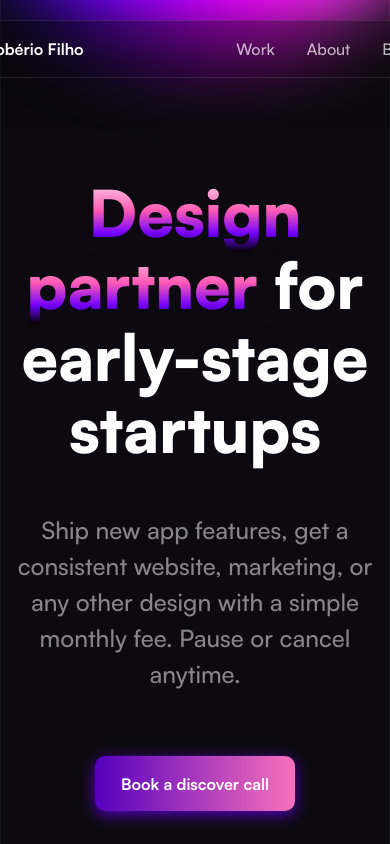
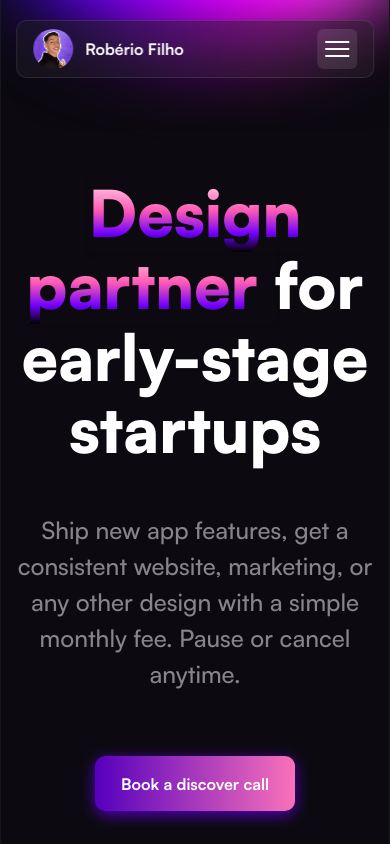
Before and after one commit to roberiof/portifolio, a Next.js app: page / in a window 390 px wide. Shown: the top 844 px of the page. Built offline with nearby package versions, Linux system fonts and the light colour scheme; no server answers.

Commit message:
(feat): add mobile header menu & animation alterations & click sound

```diff
--- a/next.config.js
+++ b/next.config.js
@@ -1,4 +1,27 @@
 /** @type {import('next').NextConfig} */
-const nextConfig = {};
+const nextConfig = {
+  webpack(config, options) {
+    const { isServer } = options;
+    config.module.rules.push({
+      test: /\.(ogg|mp3|wav|mpe?g)$/i,
+      exclude: config.exclude,
+      use: [
+        {
+          loader: require.resolve("url-loader"),
+          options: {
+            limit: config.inlineImageLimit,
+            fallback: require.resolve("file-loader"),
+            publicPath: `${config.assetPrefix}/_next/static/images/`,
+            outputPath: `${isServer ? "../" : ""}static/images/`,
+            name: "[name]-[hash].[ext]",
+            esModule: config.esModule || false
+          }
+        }
+      ]
+    });
+
+    return config;
+  }
+};
 
 module.exports = nextConfig;
--- a/src/app/page.tsx
+++ b/src/app/page.tsx
@@ -5,7 +5,7 @@ import TechnologiesCarousel from "@Sections/TechnologiesCarousel";
 
 export default function Home() {
   return (
-    <main className="relative m-auto min-h-screen w-full max-w-[1660px] border-l border-r border-[#15181f] bg-backgroundInternal-100 text-white md:w-11/12">
+    <main className="relative m-auto  min-h-screen w-full max-w-[1660px] overflow-x-hidden border-l border-r border-[#15181f] bg-backgroundInternal-100 text-white md:w-[90%]">
       <Hero />
       <TechnologiesCarousel />
       <div className="h-screen"></div>
--- a/src/components/Header/Header.tsx
+++ b/src/components/Header/Header.tsx
@@ -1,15 +1,59 @@
+"use client";
+import "./style.css";
 import Image from "next/image";
 import { FaExternalLinkAlt } from "react-icons/fa";
+import Link from "next/link";
 
-import "./style.css";
+import { motion, useAnimationControls } from "framer-motion";
+import { linkedInLink } from "@utils/links";
+import { useRef } from "react";
+import {
+  defaultControlRole,
+  defaultControlName,
+  defaultControlLink,
+  navLinksStyle
+} from "./constants";
+
+import MobileHeader from "./components/MobileHeader";
 
 export const Header = () => {
-  const navLinksStyle =
-    " p-2 px-4 font-medium text-white/70 hover:text-white transition-all duration-500 ";
+  const link = useRef<HTMLAnchorElement | null>(null);
+
+  const controlRole = useAnimationControls();
+  const controlName = useAnimationControls();
+  const controlLink = useAnimationControls();
+
+  const startAnimation = () => {
+    controlRole.start({ opacity: 1, x: -116 });
+    controlName.start({ y: -10 });
+    controlLink.start({ opacity: 1 });
+  };
+
+  const endAnimation = () => {
+    controlRole.start(defaultControlRole);
+    controlName.start(defaultControlName);
+    controlLink.start(defaultControlLink);
+  };
+
   return (
-    <header className="glassmorphism fixed left-1/2 top-5 z-10 flex w-[550px] -translate-x-1/2 justify-between border border-white/10 px-4 py-2 text-white">
-      <div className="group flex items-center gap-2 transition-all">
-        <div className="relative h-10 w-10  rounded-full">
+    <motion.header
+      animate={{ y: 20 }}
+      initial={{ y: "-100%", x: "-50%", left: "50%" }}
+      className="glassmorphism fixed z-10 flex w-11/12 max-w-[550px] justify-between border border-white/10 px-4 py-2 text-white"
+    >
+      <motion.div
+        onHoverStart={startAnimation}
+        onHoverEnd={endAnimation}
+        className="group flex cursor-pointer items-center gap-3 transition-all"
+        onClick={() => link?.current?.click()}
+      >
+        <Link
+          href={linkedInLink}
+          target="__blank"
+          ref={link}
+          className="hidden"
+        />
+        <div className="relative h-10 w-10 flex-shrink-0 rounded-full">
           <Image
             src="/profile.png"
             fill
@@ -17,14 +61,37 @@ export const Header = () => {
             className="cursor-pointer rounded-full object-cover"
           />
         </div>
-        <div className="flex-col text-base">
-          <span className="font-semibold">Robério Filho</span>
-          <span className="hidden text-xs text-white/50 group-hover:flex">
-            Frontend Engineer
-          </span>
-        </div>
-      </div>
-      <nav className="group relative flex">
+        <motion.span
+          transition={{ type: "spring" }}
+          initial={defaultControlName}
+          animate={controlName}
+          className="flex w-full items-center gap-3 font-semibold group-hover:underline"
+        >
+          <span className="flex-shrink-0">Robério Filho</span>
+          <motion.a
+            target="__blank"
+            initial={defaultControlLink}
+            animate={controlLink}
+            transition={{ type: "spring", delay: 0.2 }}
+          >
+            <FaExternalLinkAlt
+              size={12}
+              className="transition-all hover:scale-125 group-hover:scale-125"
+            />
+          </motion.a>
+        </motion.span>
+        <motion.span
+          transition={{ type: "tween", delay: 0.2 }}
+          initial={defaultControlRole}
+          animate={controlRole}
+          className="flex w-full text-xs text-white/50"
+        >
+          Visit my LinkedIn
+        </motion.span>
+      </motion.div>
+
+      {/* WEB HEADER */}
+      <nav className="group relative hidden md:flex">
         <a href="" className={"peer/work" + navLinksStyle}>
           Work
         </a>
@@ -32,7 +99,8 @@ export const Header = () => {
           About
         </a>
         <a
-          href=""
+          href="mediumLink"
+          target="__blank"
           className={"peer/blog flex items-center gap-2 " + navLinksStyle}
         >
           <span>Blog</span>
@@ -42,6 +110,9 @@ export const Header = () => {
         </a>
         <span className="absolute top-0 -z-10 hidden h-full w-[70px] rounded-md border border-white/10 bg-white/10 transition-all group-hover:flex peer-hover/about:left-[73px] peer-hover/blog:left-[148px] peer-hover/work:left-0 peer-hover/blog:w-[80px]"></span>
       </nav>
-    </header>
+
+      {/* MOBILE HEADER */}
+      <MobileHeader />
+    </motion.header>
   );
 };
--- /dev/null
+++ b/src/components/Header/components/MenuButton.tsx
@@ -0,0 +1,67 @@
+import React from "react";
+import { motion } from "framer-motion";
+
+interface MenuButtonProps {
+  isOpen: boolean;
+  onClick: () => void;
+}
+
+const MenuButton = ({ isOpen, onClick }: MenuButtonProps) => {
+  const variant = isOpen ? "opened" : "closed";
+  const top = {
+    closed: {
+      rotate: 0,
+      translateY: 0
+    },
+    opened: {
+      rotate: 45,
+      translateY: 7
+    }
+  };
+  const center = {
+    closed: {
+      opacity: 1
+    },
+    opened: {
+      opacity: 0
+    }
+  };
+  const bottom = {
+    closed: {
+      rotate: 0,
+      translateY: 0
+    },
+    opened: {
+      rotate: -45,
+      translateY: -7
+    }
+  };
+
+  return (
+    <motion.div
+      onClick={onClick}
+      className="flex h-[40px] w-[40px] cursor-pointer flex-col justify-between rounded-md bg-white/10 p-2 py-3"
+    >
+      <motion.span
+        animate={variant}
+        initial={"closed"}
+        variants={top}
+        className="h-[2px] bg-white"
+      ></motion.span>
+      <motion.span
+        animate={variant}
+        initial={"closed"}
+        variants={center}
+        className="h-[2px] bg-white"
+      ></motion.span>
+      <motion.span
+        animate={variant}
+        initial={"closed"}
+        variants={bottom}
+        className="h-[2px] bg-white"
+      ></motion.span>
+    </motion.div>
+  );
+};
+
+export { MenuButton };
--- /dev/null
+++ b/src/components/Header/components/MobileHeader.tsx
@@ -0,0 +1,71 @@
+import React, { useState } from "react";
+import useSound from "use-sound";
+import { FaExternalLinkAlt } from "react-icons/fa";
+import { motion, AnimatePresence } from "framer-motion";
+
+import { mediumLink } from "@/utils/links";
+
+import { MenuButton } from "./MenuButton";
+import { menu, menuItem } from "../constants";
+import clickAudio from "@public/audio/click.mp3";
+
+const MobileHeader = () => {
+  const [play] = useSound(clickAudio);
+  const [open, setOpen] = useState(false);
+
+  return (
+    <div className="relative md:hidden">
+      <motion.span
+        variants={menu}
+        animate={open ? "open" : "closed"}
+        initial="closed"
+        exit="closed"
+        className="select-none"
+      >
+        <MenuButton
+          isOpen={open}
+          onClick={() => {
+            setOpen((prev) => !prev);
+            play();
+          }}
+        />
+        <AnimatePresence>
+          <motion.div
+            initial={"closed"}
+            exit={"closed"}
+            animate={open ? "open" : "closed"}
+            variants={menu}
+            className="absolute right-0 mt-4 flex w-[130px] flex-col gap-2 rounded-md border border-white/10 bg-[rgba(34,33,33,0.9)] p-3"
+          >
+            <motion.a
+              {...menuItem}
+              className="cursor-pointer font-semibold text-[#dddee5] hover:text-white"
+            >
+              Work
+            </motion.a>
+            <motion.a
+              {...menuItem}
+              className="cursor-pointer font-semibold text-[#dddee5] hover:text-white"
+            >
+              About
+            </motion.a>
+            <motion.a
+              {...menuItem}
+              className="flex cursor-pointer items-center gap-2 font-semibold text-[#dddee5] hover:text-white"
+              href={mediumLink}
+              target="__blank"
+            >
+              Blog
+              <FaExternalLinkAlt
+                size={12}
+                className="transition-all hover:scale-125"
+              />
+            </motion.a>
+          </motion.div>
+        </AnimatePresence>
+      </motion.span>
+    </div>
+  );
+};
+
+export default MobileHeader;
--- /dev/null
+++ b/src/components/Header/constants.ts
@@ -0,0 +1,34 @@
+import { Variants, MotionProps } from "framer-motion";
+
+export const menu = {
+  closed: {
+    scale: 0,
+    transition: {
+      delay: 0.15
+    }
+  },
+  open: {
+    scale: 1,
+    transition: {
+      type: "spring",
+      duration: 0.4,
+      delayChildren: 0.2,
+      staggerChildren: 0.05
+    }
+  }
+} satisfies Variants;
+
+export const menuItem = {
+  variants: {
+    closed: { x: -16, opacity: 0 },
+    open: { x: 0, opacity: 1 }
+  },
+  transition: { opacity: { duration: 0.2 } }
+} satisfies MotionProps;
+
+export const navLinksStyle =
+  " p-2 px-4 font-medium text-[#dddee5] hover:text-white transition-all duration-500 ";
+
+export const defaultControlRole = { opacity: 0, y: 11, x: -10 };
+export const defaultControlName = { y: 0 };
+export const defaultControlLink = { opacity: 0 };
--- a/src/components/Header/style.css
+++ b/src/components/Header/style.css
@@ -1,8 +1,7 @@
 .glassmorphism{
-  background: rgba(0,0,0,0.25);
+  background: rgba(34,33,33,0.4);
   box-shadow: 20px 20px 40px -6px rgba(0,0,0,0.2);
-  backdrop-filter: blur(10px);
-  -webkit-backdrop-filter: blur(10px);
+  backdrop-filter: blur(12px);
+  -webkit-backdrop-filter: blur(12px);
   border-radius: 10px;
-
 }
--- /dev/null
+++ b/src/components/Header/types.d.ts
@@ -0,0 +1,4 @@
+declare module "*.mp3";
+declare module "use-sound" {
+  export default function useSound(sound: any, options?: any): any;
+}
--- /dev/null
+++ b/src/utils/links.ts
@@ -0,0 +1,2 @@
+export const linkedInLink = "https://www.linkedin.com/in/roberiof/";
+export const mediumLink = "https://medium.com/@roberiof";
--- a/tsconfig.json
+++ b/tsconfig.json
@@ -20,8 +20,10 @@
     ],
     "paths": {
       "@/*": ["./src/*"],
+      "@public/*": ["./public/*"],
       "@Sections/*": ["./src/components/Sections/*"],
-      "@components/*": ["./src/components/*"]
+      "@components/*": ["./src/components/*"],
+      "@utils/*": ["./src/utils/*"]
 
     }
   },
```
Also changed, not shown: package.json (+5 -2 lines), 2 other files (tests, documents, lock files or other folders).
